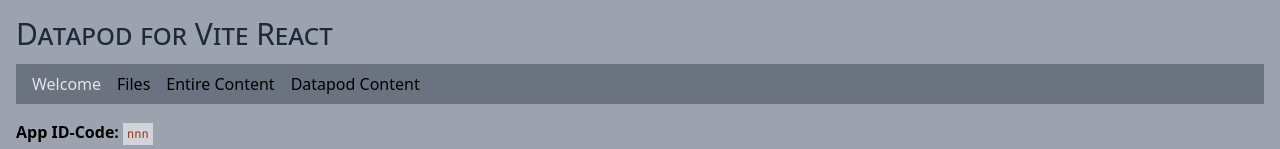
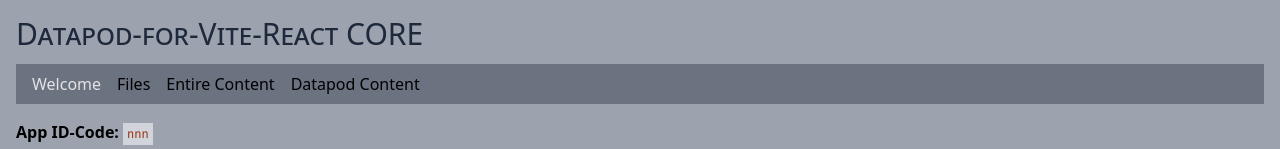
Before and after one commit to Underground-Learning-Club/datapod-for-vite-react, a React (Vite) app: page /welcome in a window 1280 px wide. Shown: the top 149 px of the page. Built offline with nearby package versions, Linux system fonts and the light colour scheme; no server answers.

Commit message:
renamed to CORE

```diff
--- a/index.html
+++ b/index.html
@@ -4,7 +4,7 @@
 		<meta charset="UTF-8" />
 		<link rel="icon" type="image/svg+xml" href="/vite.svg" />
 		<meta name="viewport" content="width=device-width, initial-scale=1.0" />
-		<title>Datapod for Vite React</title>
+		<title>Datapod-for-Vite-React CORE</title>
 		<style>
 			body {
 				background-color: #9CA3AF;
--- a/src/components/Header.tsx
+++ b/src/components/Header.tsx
@@ -3,7 +3,7 @@ import { Nav } from "./Nav";
 export const Header = () => {
 	return (
 		<>
-			<h1 className="text-3xl mb-3 text-slate-800">Datapod for Vite React</h1>
+			<h1 className="text-3xl mb-3 text-slate-800">Datapod-for-Vite-React CORE</h1>
 			<Nav/>
 		</>
 	);
```
Also changed, not shown: dev/notes.txt, src/data/flashcards.txt, 1 other file (tests, documents, lock files or other folders).
